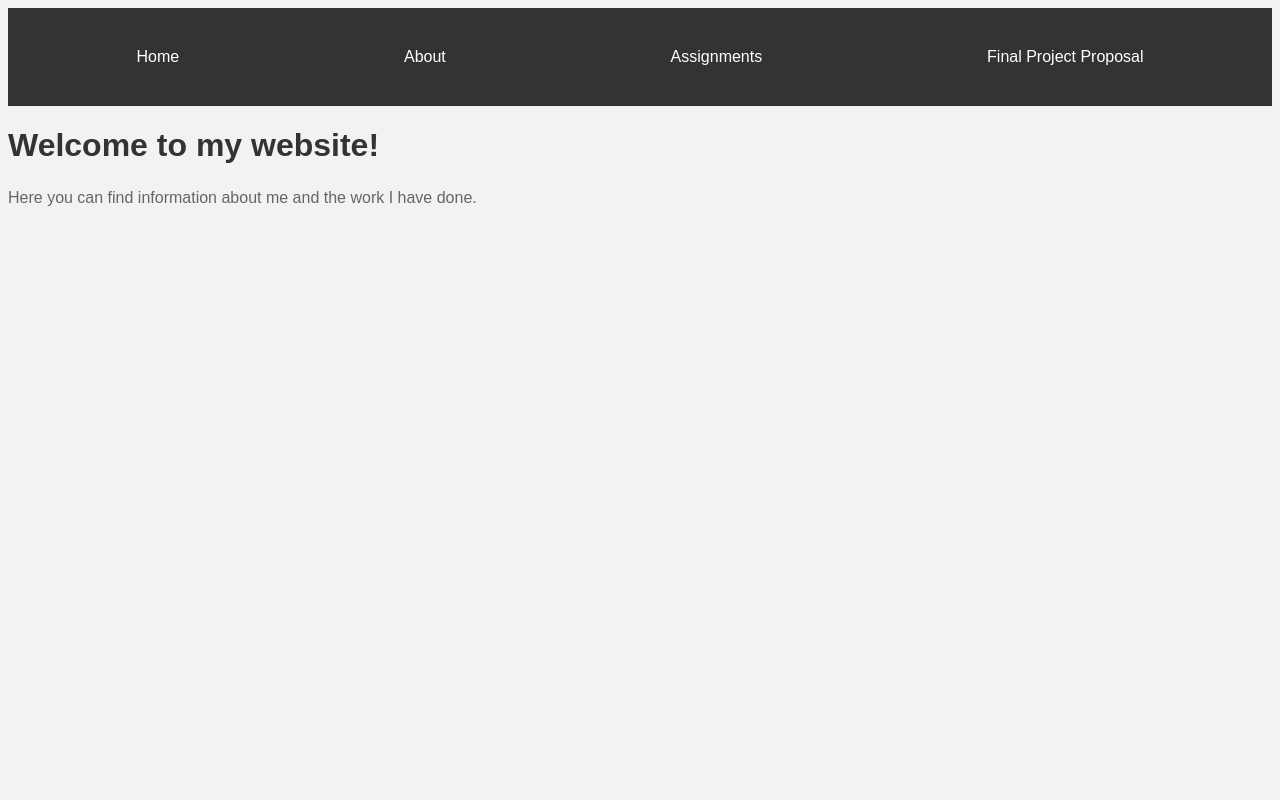
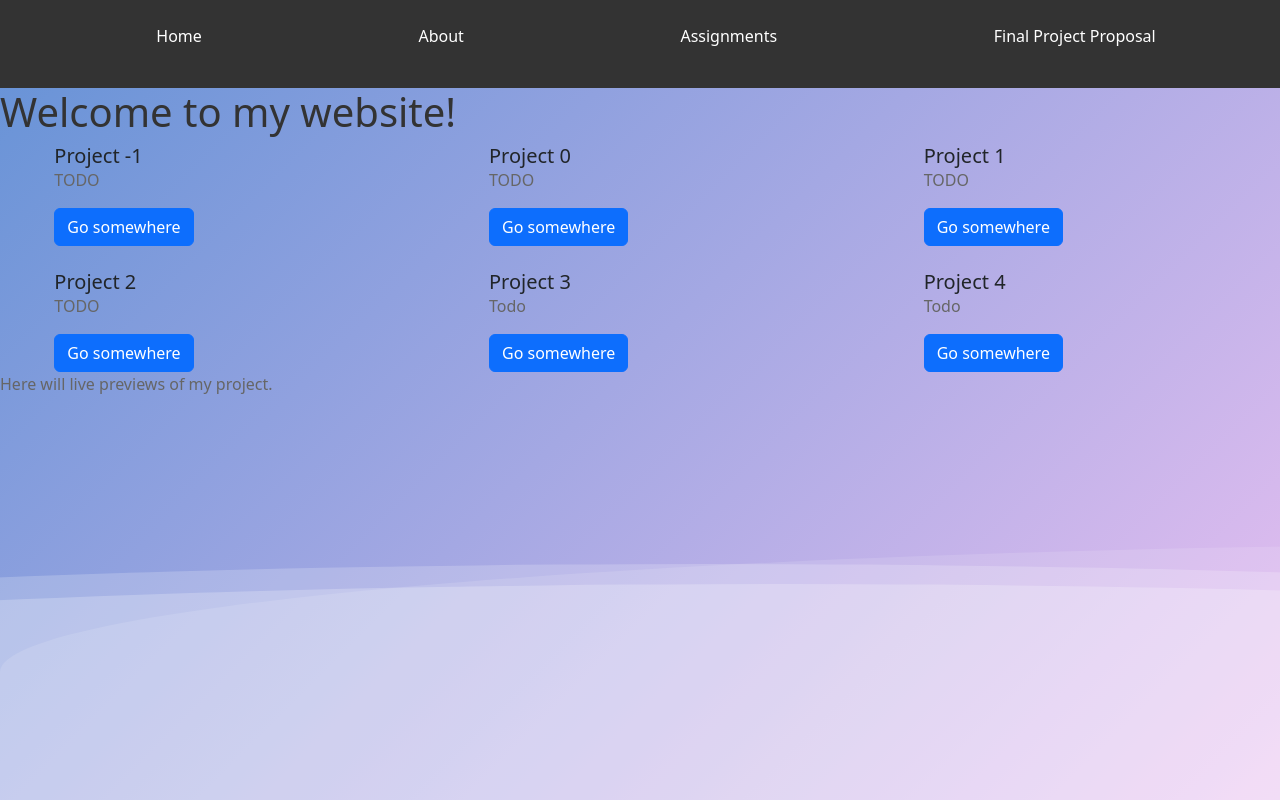
Before and after one commit to irobinson1637/PS70, a plain HTML site: page index.html in a window 1280 px wide. Drawn offline with nearby package versions, Linux system fonts and the light colour scheme.

Commit message:
Added bootstrap and redesign

```diff
--- a/index.html
+++ b/index.html
@@ -2,7 +2,10 @@
 <html>
   <head>
     <title>My Website</title>
+    <meta charset="utf-8">
+    <meta name="viewport" content="width=device-width, initial-scale=1">
     <link rel="stylesheet" type="text/css" href="style.css">
+    <link href="https://cdn.jsdelivr.net/npm/bootstrap@5.2.3/dist/css/bootstrap.min.css" rel="stylesheet" integrity="sha384-rbsA2VBKQhggwzxH7pPCaAqO46MgnOM80zW1RWuH61DGLwZJEdK2Kadq2F9CUG65" crossorigin="anonymous">
   </head>
   <body>
     <header>
@@ -15,7 +18,75 @@
         </ul>
       </nav>
     </header>
+    <div class = "wave"></div>
+    <div class = "wave"></div>
+    <div class = "wave"></div>
     <h1>Welcome to my website!</h1>
-    <p>Here you can find information about me and the work I have done.</p>
+
+    <div class="row">
+      <div class="col-md-3 mx-auto">
+        <div class="card-transparent">
+          <div class="card-body">
+            <h5 class="card-title">Project -1 </h5>
+            <p class="card-text">TODO</p>
+            <a href="#" class="btn btn-primary">Go somewhere</a>
+          </div>
+        </div>
+      </div>
+
+      <div class="col-md-3 mx-auto">
+        <div class="card-transparent">
+          <div class="card-body">
+            <h5 class="card-title">Project 0</h5>
+            <p class="card-text">TODO</p>
+            <a href="#" class="btn btn-primary">Go somewhere</a>
+          </div>
+        </div>
+      </div>
+
+      <div class="col-md-3 mx-auto" >
+        <div class="card-transparent">
+          <div class="card-body">
+            <h5 class="card-title">Project 1</h5>
+            <p class="card-text">TODO</p>
+            <a href="#" class="btn btn-primary">Go somewhere</a>
+          </div>
+        </div>
+      </div>
+    </div>
+
+    <div class="row mt-4">
+      <div class="col-md-3 mx-auto">
+        <div class="card-transparent">
+          <div class="card-body">
+            <h5 class="card-title">Project 2</h5>
+            <p class="card-text">TODO</p>
+            <a href="#" class="btn btn-primary">Go somewhere</a>
+          </div>
+        </div>
+      </div>
+
+      <div class="col-md-3 mx-auto">
+        <div class="card-transparent">
+          <div class="card-body">
+            <h5 class="card-title">Project 3</h5>
+            <p class="card-text">Todo</p>
+            <a href="#" class="btn btn-primary">Go somewhere</a>
+          </div>
+        </div>
+      </div>
+
+      <div class="col-md-3 mx-auto" >
+        <div class="card-transparent">
+          <div class="card-body">
+            <h5 class="card-title">Project 4</h5>
+            <p class="card-text">Todo</p>
+            <a href="#" class="btn btn-primary">Go somewhere</a>
+          </div>
+        </div>
+      </div>
+    </div>
+    <p>Here will live previews of my project.</p>
+    <script src="https://cdn.jsdelivr.net/npm/bootstrap@5.2.3/dist/js/bootstrap.bundle.min.js" integrity="sha384-kenU1KFdBIe4zVF0s0G1M5b4hcpxyD9F7jL+jjXkk+Q2h455rYXK/7HAuoJl+0I4" crossorigin="anonymous"></script>
   </body>
 </html>
--- a/style.css
+++ b/style.css
@@ -1,12 +1,93 @@
 body {
   font-family: Arial, sans-serif;
   background-color: #f2f2f2;
+  background: linear-gradient(to right, #fe8d8d, #8383f8);
+  margin: auto;
+  font-family: -apple-system, BlinkMacSystemFont, sans-serif;
+  overflow: auto;
+  background: linear-gradient(315deg, rgb(248, 197, 244) 3%, rgba(60,132,206,1) 38%, rgb(137, 240, 234) 68%, rgb(83, 180, 199) 98%);
+  animation: gradient 15s ease infinite;
+  background-size: 400% 400%;
+  background-attachment: fixed;
+}
+@keyframes gradient {
+    0% {
+        background-position: 0% 0%;
+    }
+    50% {
+        background-position: 100% 100%;
+    }
+    100% {
+        background-position: 0% 0%;
+    }
+}
+
+.wave {
+    background: rgb(255 255 255 / 25%);
+    border-radius: 1000% 1000% 0 0;
+    position: fixed;
+    width: 250%;
+    height: 16em;
+    animation: wave 10s -5s linear infinite;
+    transform: translate3d(0, 0, 0);
+    opacity: 0.5;
+    bottom: 0;
+    left: 0;
+    z-index: -1;
+}
+
+.wave:nth-of-type(2) {
+    bottom: -1.25em;
+    animation: wave 18s linear reverse infinite;
+    opacity: 0.8;
+}
+
+.wave:nth-of-type(3) {
+    bottom: -2.5em;
+    animation: wave 20s -1s reverse infinite;
+    opacity: 0.9;
+}
+
+@keyframes wave {
+    2% {
+        transform: translateX(1);
+    }
+
+    25% {
+        transform: translateX(-25%);
+    }
+
+    50% {
+        transform: translateX(-50%);
+    }
+
+    75% {
+        transform: translateX(-25%);
+    }
+
+    100% {
+        transform: translateX(1);
+    }
+}
+
+.triangle {
+    width: 0;
+    height: 0;
+    border-left: 50px solid transparent;
+    border-right: 50px solid transparent;
+    border-bottom: 100px solid #ff0000;
+}
+.grid-container {
+    display: grid;
+    grid-template-columns: repeat(3, 1fr);
+    grid-gap: 10px;
 }
 header {
   background-color: #333;
   color: #fff;
   padding: 1em;
 }
+
 nav ul {
   list-style: none;
   display: flex;
```
Also changed, not shown: about.html (+10 -2 lines), assignments.html (+7 -5 lines), finalproject.html (+6 -2 lines), finalproject2.html (added, +45 -0 lines), 1 other file.
